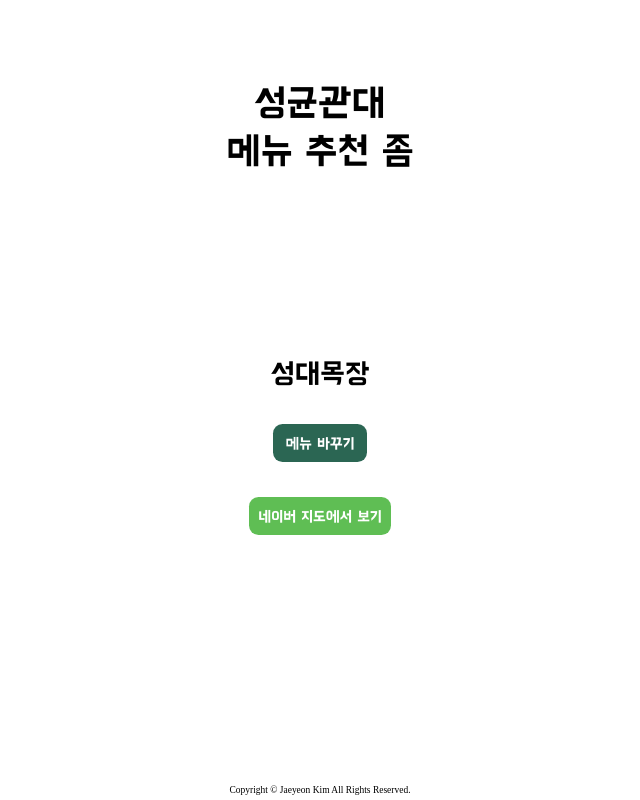
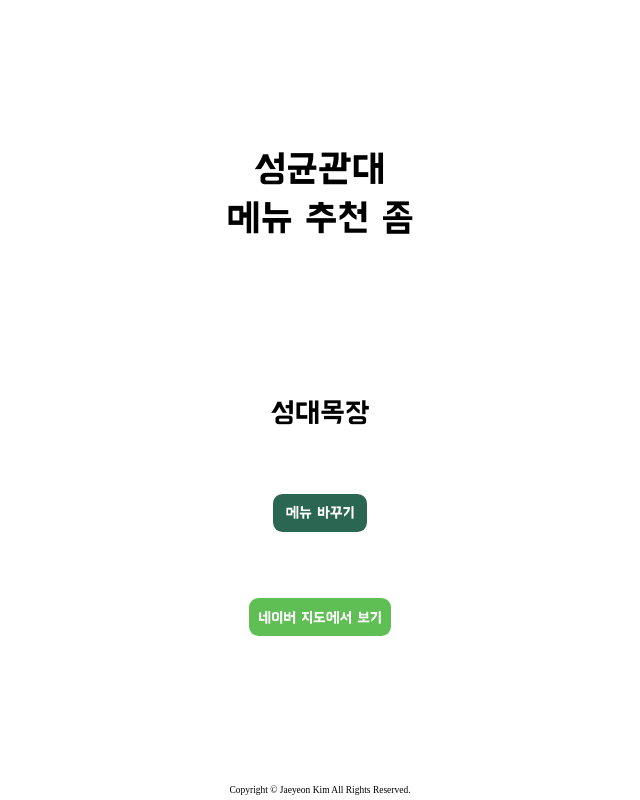
Before and after one commit to JLake310/skku-me-choo, a React (Create React App) app: page / in a window 1280 px wide. Shown: the whole page, without its empty margins (320-960 px from the left). Built offline with nearby package versions, Linux system fonts and the light colour scheme; a web font is replaced by a local one.

Commit message:
Update Main.tsx

```diff
--- a/src/components/pages/Main.tsx
+++ b/src/components/pages/Main.tsx
@@ -59,7 +59,7 @@
 
 const HeaderWrapper = styled.div`
   width: 390rem;
-  height: 300rem;
+  height: 50vh;
   display: flex;
   flex-direction: column;
   justify-content: center;
@@ -75,13 +75,12 @@
 
 const CenterWrapper = styled.div`
   width: 390rem;
-  height: 200rem;
+  height: 30vh;
   display: flex;
   flex-direction: column;
   justify-content: space-between;
   align-items: center;
   margin: 0 auto;
-  margin-top: 100rem;
 `;
 
 const RecomText = styled.div`
@@ -118,7 +117,7 @@
 const FooterText = styled.span`
   font-family: "Pretendard-Medium";
   font-size: 10rem;
-  height: 295rem;
+  height: 20vh;
   display: flex;
   flex-direction: column;
   justify-content: flex-end;
```
